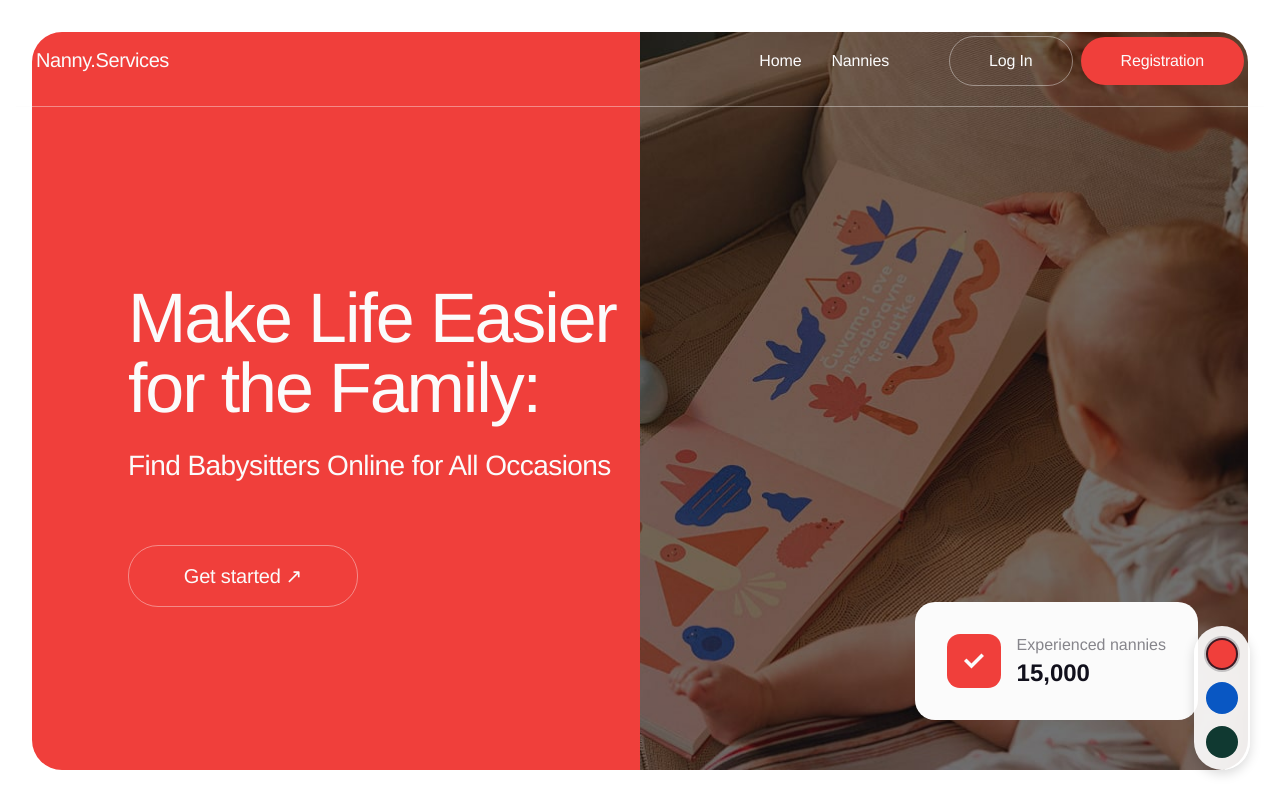
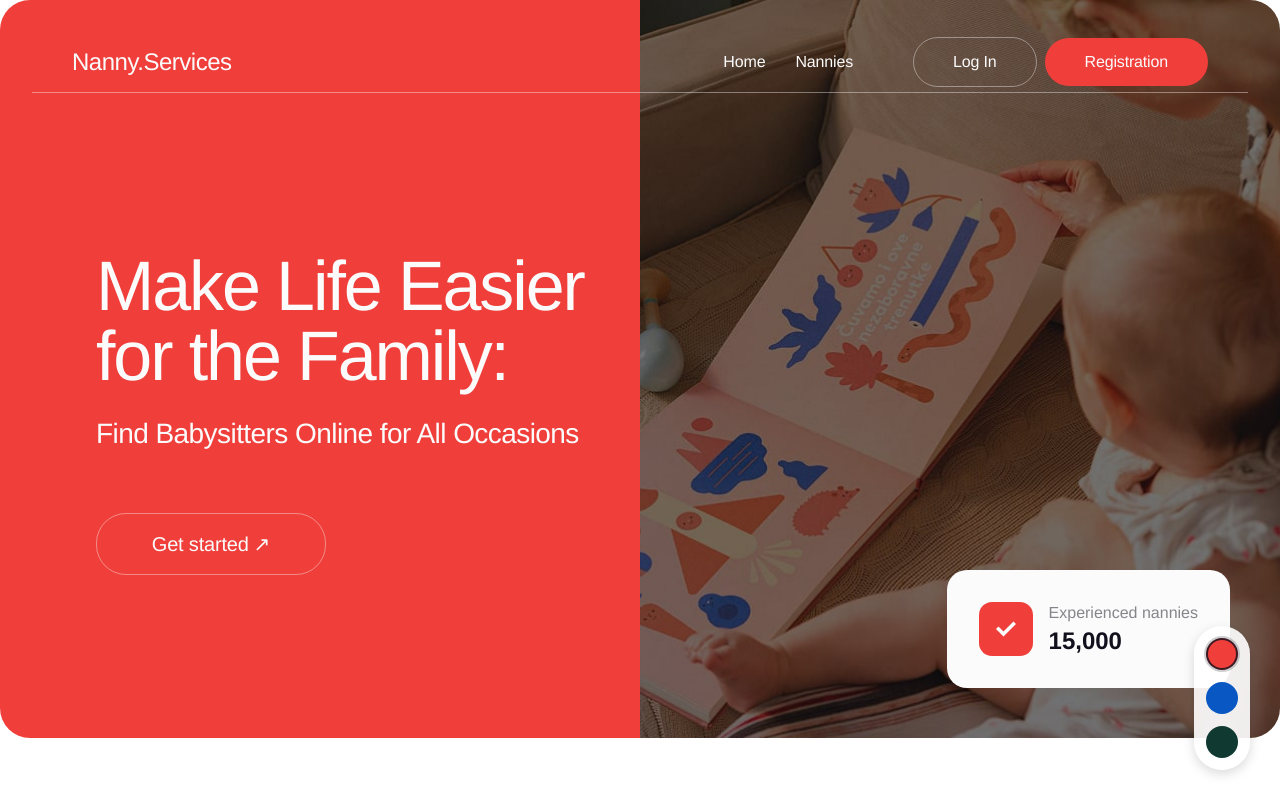
Before and after one commit to AlenaHavaleshko/nanny-service-app, a React (Vite) app: page / in a window 1280 px wide. Built offline with nearby package versions, Linux system fonts and the light colour scheme; no server answers.

Commit message:
adaptive hero section

```diff
--- a/src/App/App.module.css
+++ b/src/App/App.module.css
@@ -1,7 +1,6 @@
 @media screen and (min-width: 320px) {
   .app_container {
     width: 100%;
-    padding: 32px;
     margin: 0 auto;
     position: relative;
     z-index: 1;
@@ -11,7 +10,6 @@
 @media screen and (min-width: 768px) {
   .app_.container {
     max-width: 768px;
-    padding: 32px;
     position: relative;
     z-index: 1;
   }
@@ -21,7 +19,6 @@
 @media screen and (min-width: 1440px) {
   .app_container {
     max-width: 1440px;
-    padding: 32px;
     position: relative;
     z-index: 1;
   }
--- a/src/components/Header/Header.module.css
+++ b/src/components/Header/Header.module.css
@@ -1,5 +1,5 @@
 .header {
-  padding: 20px;
+  padding: 20px 96px;
   display: flex;
   justify-content: space-between;
   align-items: center;
@@ -10,7 +10,7 @@
   right: 16px;
   background-color: transparent;
   box-sizing: border-box;
-  border-bottom: 1px solid rgba(251, 251, 251, 0.4);
+  border-bottom: none;
 }
 
 .header_colored {
@@ -185,7 +185,7 @@
   color: #fbfbfb;
   border: 1px solid rgba(251, 251, 251, 0.4);
   border-radius: 30px;
-  padding: 14px 39px;
+  padding: 7px 12px;
   background: transparent;
   cursor: pointer;
   transition: all 0.3s ease;
@@ -197,7 +197,16 @@
 }
 
 /* Tablet and Desktop styles */
-@media screen and (min-width: 768px) {
+@media screen and (min-width: 980px) {
+
+  .header {
+    padding: 5px 40px;
+    top: 32px;
+    left: 32px;
+    right: 32px;
+    border-bottom: 1px solid rgba(251, 251, 251, 0.4);
+  }
+
   .burger_btn {
     display: none;
   }
@@ -231,11 +240,20 @@
     width: auto;
     max-width: none;
   }
+
+  .btn_logout {
+  padding: 14px 39px;
+}
+
+.logo_text {
+    font-size: 24px;
+    margin-right: 12px;
+  }
 }
 
 @media screen and (min-width: 1440px) {
   .header {
-    padding: 20px 128px;
+    padding: 20px 66px;
     top: 32px;
     left: 32px;
     right: 32px;
--- a/src/components/Hero/Hero.module.css
+++ b/src/components/Hero/Hero.module.css
@@ -84,6 +84,12 @@
   background-size: cover;
 }
 
+@media screen and (max-width: 980px) {
+  .hero_right {
+    display: none;
+  }
+}
+
 @media screen and (min-resolution: 2dppx) {
   .hero_right {
     background-image: url('/HeroImages/Rectangle-2-min.jpg');
```
Also changed, not shown: src/components/Header/Header.tsx (+24 -6 lines).
